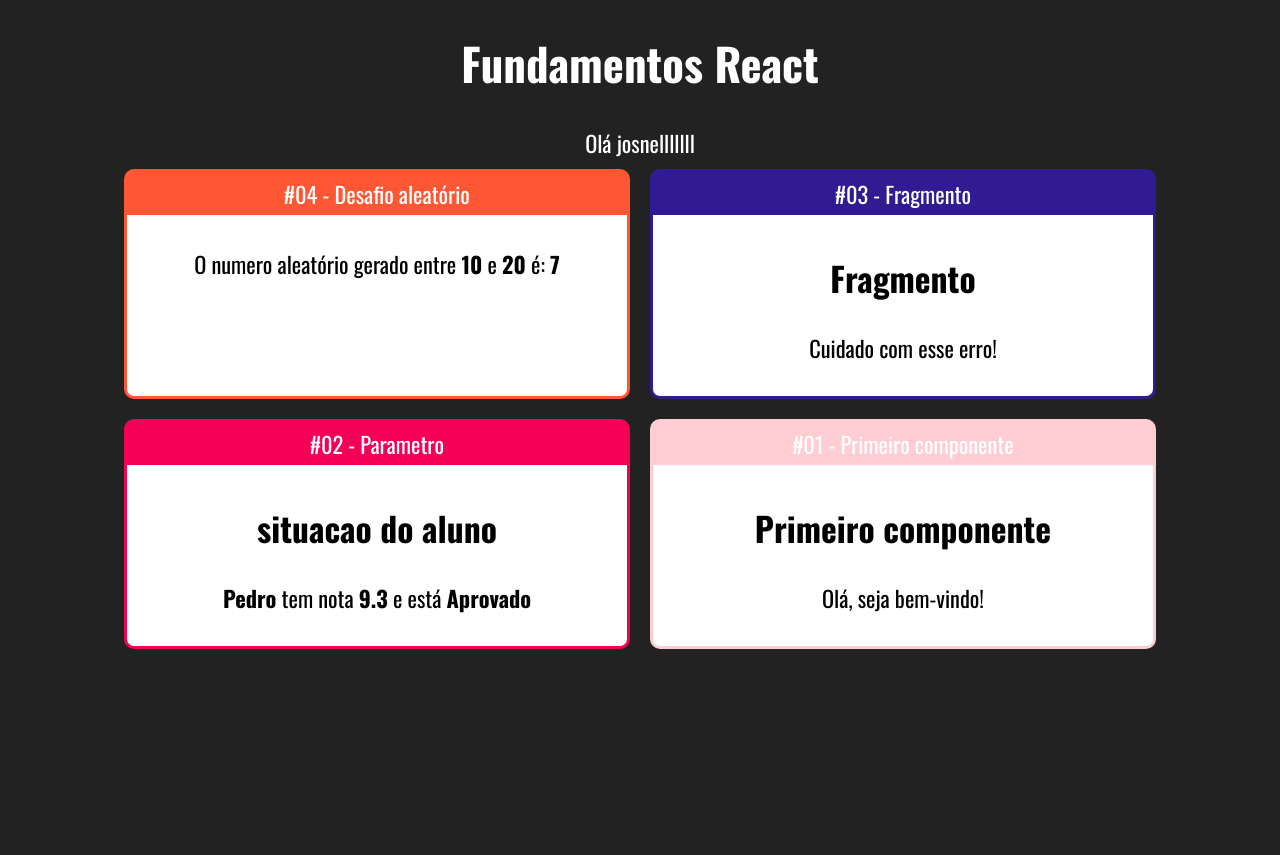
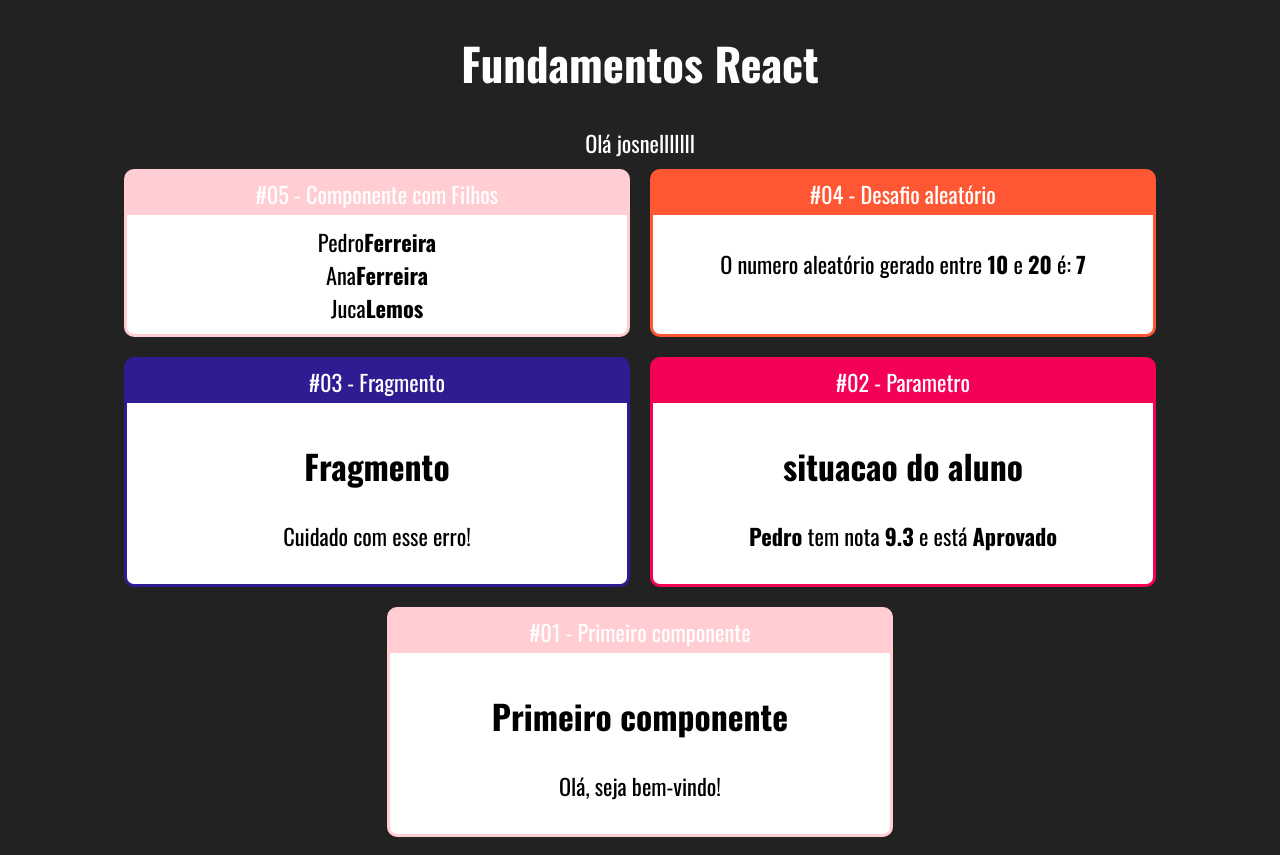
Before and after one commit to icaro-nog/react-redux-udemy, a React (Create React App) app in the folder fundamentos-react/: page / in a window 1280 px wide. Before the commit the page ends 800 px from the top, so only its background shows below. Built offline with nearby package versions, Linux system fonts and the light colour scheme.

Commit message:
componente com filho 01

```diff
--- a/fundamentos-react/src/App.jsx
+++ b/fundamentos-react/src/App.jsx
@@ -6,6 +6,7 @@ import Fragmento from './components/basicos/Fragmento';
 import NumeroAleatorio from './components/basicos/NumeroAleatorio';
 import Card from './components/layout/Card';
 import './App.css'
+import Familia from './components/basicos/Familia';
 
 export function App(props) {
     return (
@@ -15,6 +16,16 @@ export function App(props) {
             <br></br>
 
             <div className='Cards'>
+
+                <Card
+                    titulo='#05 - Componente com Filhos'
+                    color='#ffcdd2'
+                >
+                    <Familia
+                        sobrenome='Ferreira'
+                    ></Familia>
+                </Card>
+
                 <Card
                     titulo='#04 - Desafio aleatório'
                     color='#ff5733'
--- /dev/null
+++ b/fundamentos-react/src/components/basicos/Familia.jsx
@@ -0,0 +1,21 @@
+import React from "react";
+import FamiliaMembro from "./FamiliaMembro";
+
+export default function Familia(props){
+    return (
+        <div>
+            <FamiliaMembro
+                nome='Pedro'
+                sobrenome={props.sobrenome}
+            ></FamiliaMembro>
+            <FamiliaMembro
+                nome='Ana'
+                {...props}
+            ></FamiliaMembro>
+            <FamiliaMembro
+                nome='Juca'
+                sobrenome='Lemos'
+            ></FamiliaMembro>
+        </div>
+    )
+}
--- /dev/null
+++ b/fundamentos-react/src/components/basicos/FamiliaMembro.jsx
@@ -0,0 +1,16 @@
+import React from "react";
+
+export default function FamiliaMembro(props){
+
+    return (
+        <div>
+            <span>
+                {props.nome}
+                <strong>
+                    {props.sobrenome}
+                </strong>
+            </span>
+        </div>
+    )
+
+}
```
